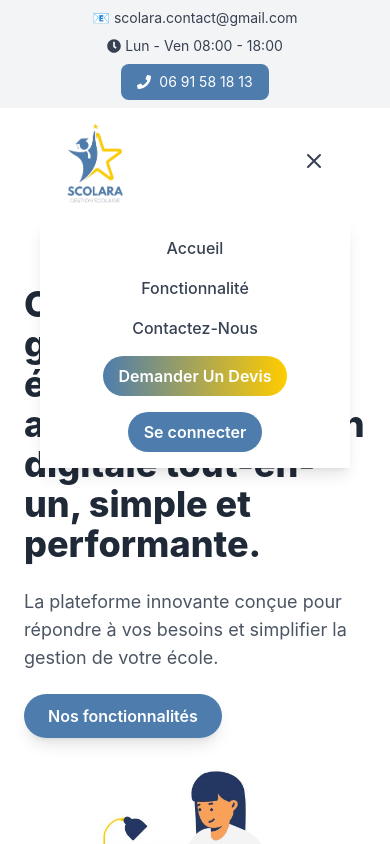
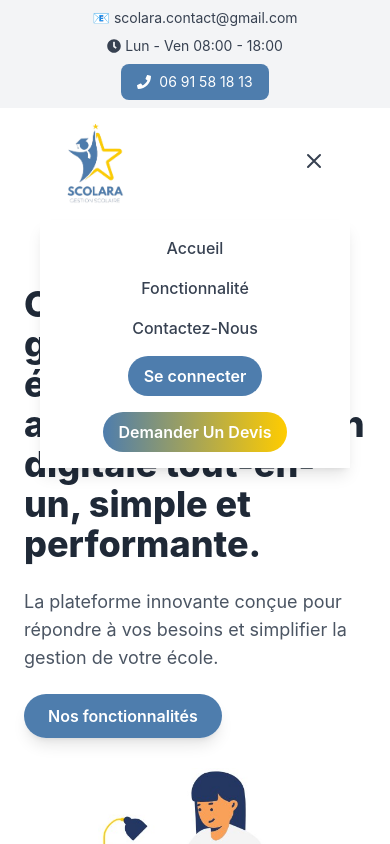
Before and after one commit to saad-mazouzi/scolara-website, a React (Create React App) app: page / in a window 390 px wide. Both pictures are taken after a click on the button 314 px from the left and 161 px from the top of the page. Shown: the top 844 px of the page. Built offline with nearby package versions, Linux system fonts and the light colour scheme.

Commit message:
ajouter la redirection vers la page du login dans la version mobile et modifier la redirection pour le contactform

```diff
--- a/src/Components/ContactForm.js
+++ b/src/Components/ContactForm.js
@@ -59,7 +59,7 @@ const ContactForm = () => {
   };
 
   return (
-    <div id="contact" className="bg-white py-10 px-4 md:px-12 lg:px-24">
+    <div className="bg-white py-10 px-4 md:px-12 lg:px-24">
       <h2 className="text-center text-3xl font-bold text-gray-800 mb-8">
         Envoyez-nous un message
       </h2>
@@ -89,7 +89,7 @@ const ContactForm = () => {
         </div>
 
         {/* Formulaire de contact */}
-        <form
+        <form id="contact"
           onSubmit={handleSubmit}
           className="bg-gray-50 p-6 rounded-lg shadow-md grid grid-cols-1 gap-6"
         >
--- a/src/Components/Navbar.js
+++ b/src/Components/Navbar.js
@@ -129,18 +129,18 @@ const Navbar = () => {
             Contactez-Nous
           </a>
           <a
+            href="https://scolara-front.onrender.com/login"
+            className="bg-[#4e7dad] text-white font-semibold py-2 px-4 rounded-full hover:bg-[#3b6c94] transition-colors duration-300"
+            onClick={() => setIsMenuOpen(false)}
+          >
+            Se connecter
+          </a>
+          <a
             href="#contact"
             className="bg-gradient-to-r from-[#4e7dad] to-[#ffcc00] text-white font-semibold py-2 px-4 rounded-full hover:bg-[#4e7dad] hover:text-white transition-colors duration-300"
             onClick={() => setIsMenuOpen(false)}
           >
             Demander Un Devis
-          </a>
-          <a
-            href="#login"
-            className="bg-[#4e7dad] text-white font-semibold py-2 px-4 rounded-full hover:bg-[#3b6c94] transition-colors duration-300"
-            onClick={() => setIsMenuOpen(false)}
-          >
-            Se connecter
           </a>
         </div>
       )}
```
Also changed, not shown: public/Images/image-removebg-preview (1).png (added).
